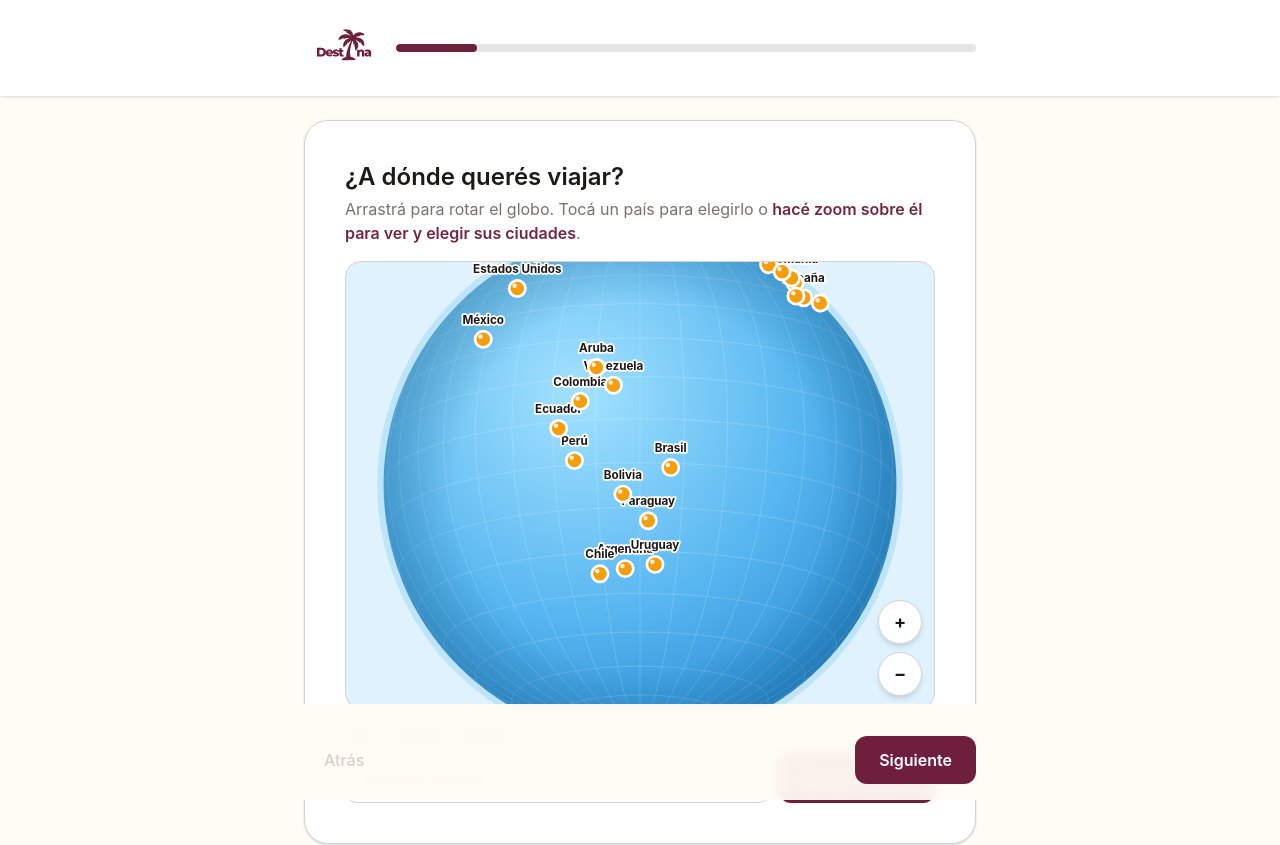
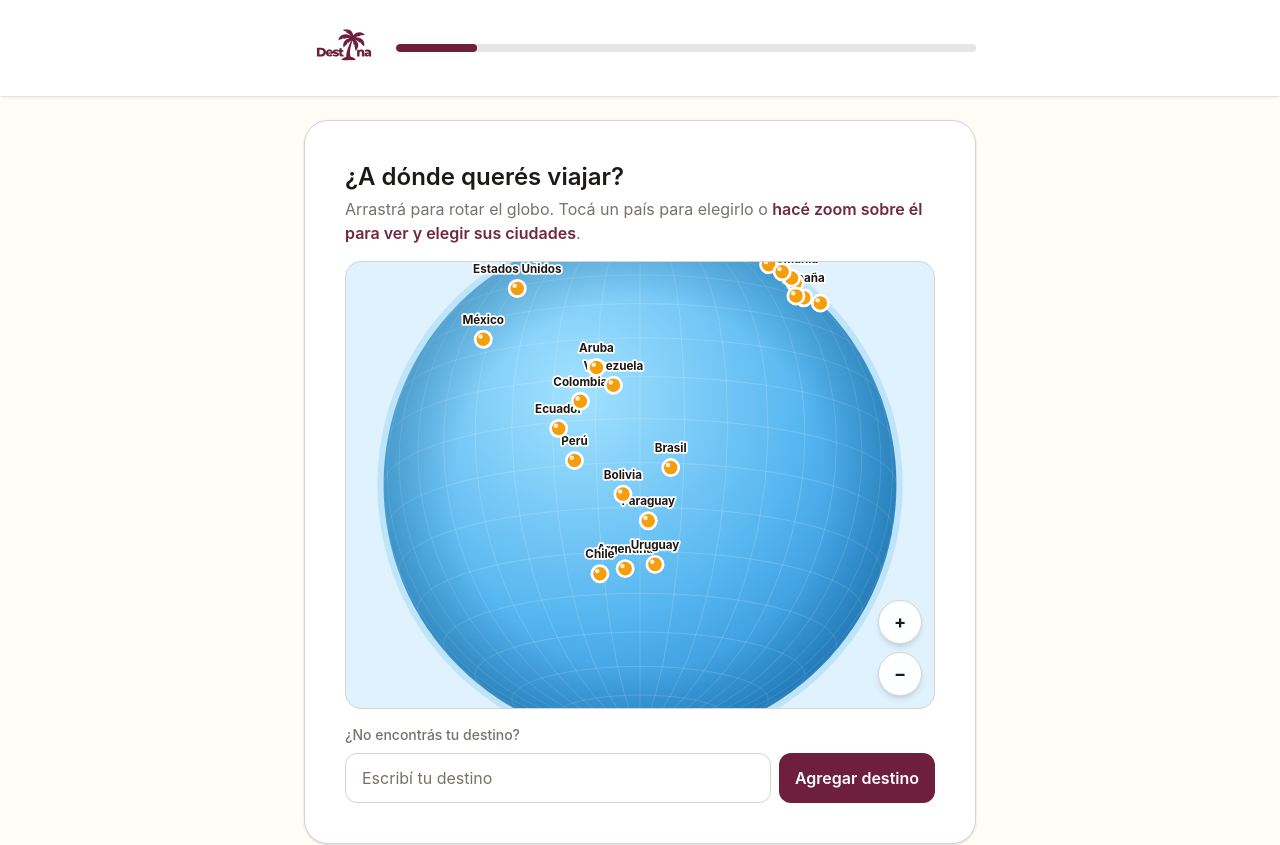
Before and after one commit to EmilioGalimberti/formDestina, a React (Vite) app: page / in a window 1280 px wide. Shown: the top 845 px of the page. Built offline with nearby package versions, Linux system fonts and the light colour scheme; the HTML template or start-up script is replaced by a standard one; what world-atlas would draw is missing.

Commit message:
F21 ajuste: footer al final de la pagina, no fijo

```diff
--- a/feature_list.json
+++ b/feature_list.json
@@ -391,7 +391,7 @@
         "src/features/wizard/Wizard.tsx"
       ],
       "acceptance": ["footer de atras o siguiente debe quedar fijo en el final de la pagina y no seguir la screen del celular"],
-      "notes": "El footer pasó de `sticky bottom-0` a `fixed bottom-0 left-0 right-0 z-20`, de modo que los botones 'Atrás' y 'Siguiente' permanecen siempre visibles al final de la pantalla. Se agregó padding-bottom extra al `<main>` para evitar que el contenido del paso actual quede tapado por el footer fijo, respetando el `safe-area-inset-bottom` en dispositivos con notch/home indicator."
+      "notes": "El footer queda al final de la página (no fixed ni sticky), de modo que el usuario scrollea todo el contenido del paso actual y recién al final ve los botones 'Atrás' y 'Siguiente'. Se mantiene el fondo con transparencia/blur y el padding respectando `safe-area-inset-bottom`."
     }
     ]
 }
--- a/src/features/wizard/Wizard.tsx
+++ b/src/features/wizard/Wizard.tsx
@@ -40,7 +40,7 @@ export function Wizard() {
         </div>
       </header>
 
-      <main className="flex flex-1 flex-col px-4 py-4 pb-[max(6rem,env(safe-area-inset-bottom))] md:px-6 md:py-6 md:pb-[max(7rem,env(safe-area-inset-bottom))]" aria-label={`Paso ${step.title}`}>
+      <main className="flex flex-1 flex-col px-4 py-4 md:px-6 md:py-6" aria-label={`Paso ${step.title}`}>
         <div className="mx-auto w-full max-w-2xl flex-1">
           <div
             ref={contentRef}
@@ -52,7 +52,7 @@ export function Wizard() {
         </div>
       </main>
 
-      <footer className="fixed bottom-0 left-0 right-0 z-20 bg-background/95 px-4 pb-[max(0.75rem,env(safe-area-inset-bottom))] pt-2 backdrop-blur-sm md:px-6 md:pb-[max(1rem,env(safe-area-inset-bottom))] md:pt-4">
+      <footer className="bg-background/95 px-4 pb-[max(0.75rem,env(safe-area-inset-bottom))] pt-2 backdrop-blur-sm md:px-6 md:pb-[max(1rem,env(safe-area-inset-bottom))] md:pt-4">
         <div className="mx-auto w-full max-w-2xl">
           <WizardNav isFirst={isFirst} isLast={isLast} onBack={previousStep} onNext={nextStep} />
         </div>
```
Also changed, not shown: 1 other file (tests, documents, lock files or other folders).
